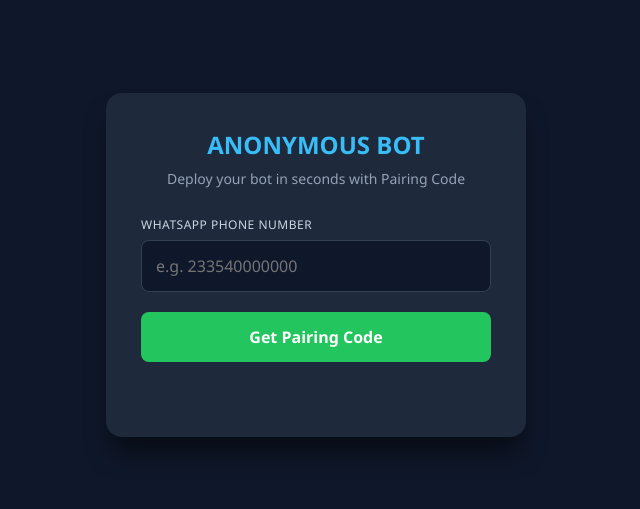
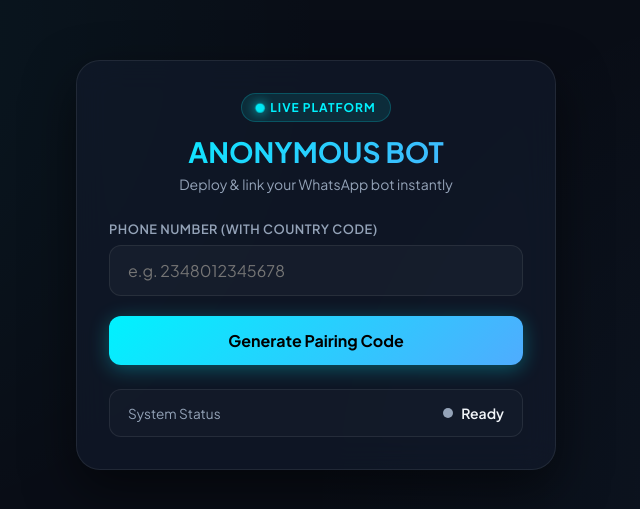
Before and after one commit to anonymousspartan635-a11y/anonymousbot, a website: page public/index.html in a window 1280 px wide. Shown: the part 135-644 px from the top of the page, without its empty margins (324-964 px from the left). Drawn offline with nearby package versions, Linux system fonts and the light colour scheme; no server answers.

Commit message:
Update index.html

```diff
--- a/public/index.html
+++ b/public/index.html
@@ -1,98 +1,340 @@
 <!DOCTYPE html>
 <html lang="en">
 <head>
-  <meta charset="UTF-8" />
-  <meta name="viewport" content="width=device-width, initial-scale=1.0" />
-  <title>ANONYMOUS BOT - WhatsApp Deployer</title>
+  <meta charset="UTF-8">
+  <meta name="viewport" content="width=device-width, initial-scale=1.0">
+  <title>ANONYMOUS BOT — Control Center</title>
   <script src="/socket.io/socket.io.js"></script>
+  <link href="https://fonts.googleapis.com/css2?family=Plus+Jakarta+Sans:wght@300;400;600;700&display=swap" rel="stylesheet">
   <style>
-    * { box-sizing: border-box; margin: 0; padding: 0; font-family: 'Segoe UI', Tahoma, Geneva, Verdana, sans-serif; }
-    body { background-color: #0f172a; color: #f8fafc; display: flex; justify-content: center; align-items: center; min-height: 100vh; padding: 20px; }
-    .container { background: #1e293b; border-radius: 16px; padding: 35px; width: 100%; max-width: 420px; box-shadow: 0 20px 25px -5px rgba(0, 0, 0, 0.5); text-align: center; }
-    h1 { font-size: 24px; color: #38bdf8; margin-bottom: 8px; }
-    p { font-size: 14px; color: #94a3b8; margin-bottom: 24px; }
-    .input-group { margin-bottom: 20px; text-align: left; }
-    label { font-size: 12px; color: #cbd5e1; text-transform: uppercase; letter-spacing: 0.5px; }
-    input { width: 100%; padding: 14px; margin-top: 6px; background: #0f172a; border: 1px solid #334155; border-radius: 8px; color: #fff; font-size: 16px; outline: none; }
-    input:focus { border-color: #38bdf8; }
-    button { width: 100%; padding: 14px; background: #22c55e; border: none; border-radius: 8px; color: #fff; font-size: 16px; font-weight: bold; cursor: pointer; transition: 0.2s; }
-    button:hover { background: #16a34a; }
-    .status-box { margin-top: 20px; font-size: 14px; color: #e2e8f0; min-height: 20px; }
-    .code-display { margin-top: 15px; font-size: 28px; font-weight: bold; letter-spacing: 6px; color: #38bdf8; background: #0f172a; padding: 15px; border-radius: 8px; border: 1px dashed #38bdf8; display: none; }
+    :root {
+      --bg: #090d16;
+      --card-bg: rgba(18, 26, 43, 0.7);
+      --border: rgba(255, 255, 255, 0.08);
+      --accent: #00f2fe;
+      --accent-gradient: linear-gradient(135deg, #00f2fe 0%, #4facfe 100%);
+      --text: #f1f5f9;
+      --text-muted: #94a3b8;
+      --success: #10b981;
+      --warning: #f59e0b;
+      --danger: #ef4444;
+    }
+
+    * {
+      box-sizing: border-box;
+      margin: 0;
+      padding: 0;
+      font-family: 'Plus Jakarta Sans', sans-serif;
+    }
+
+    body {
+      background: var(--bg);
+      color: var(--text);
+      min-height: 100vh;
+      display: flex;
+      justify-content: center;
+      align-items: center;
+      padding: 20px;
+      background-image:
+        radial-gradient(circle at 10% 20%, rgba(0, 242, 254, 0.05) 0%, transparent 40%),
+        radial-gradient(circle at 90% 80%, rgba(79, 172, 254, 0.05) 0%, transparent 40%);
+    }
+
+    .container {
+      width: 100%;
+      max-width: 480px;
+      background: var(--card-bg);
+      backdrop-filter: blur(16px);
+      border: 1px solid var(--border);
+      border-radius: 24px;
+      padding: 32px;
+      box-shadow: 0 20px 50px rgba(0, 0, 0, 0.5);
+    }
+
+    .header {
+      text-align: center;
+      margin-bottom: 28px;
+    }
+
+    .badge {
+      display: inline-flex;
+      align-items: center;
+      gap: 6px;
+      background: rgba(0, 242, 254, 0.1);
+      color: var(--accent);
+      padding: 6px 14px;
+      border-radius: 20px;
+      font-size: 0.75rem;
+      font-weight: 700;
+      letter-spacing: 1px;
+      text-transform: uppercase;
+      margin-bottom: 12px;
+      border: 1px solid rgba(0, 242, 254, 0.2);
+    }
+
+    .pulse {
+      width: 8px;
+      height: 8px;
+      background-color: var(--accent);
+      border-radius: 50%;
+      box-shadow: 0 0 10px var(--accent);
+      animation: pulse 1.5s infinite;
+    }
+
+    @keyframes pulse {
+      0% { opacity: 0.4; transform: scale(0.9); }
+      50% { opacity: 1; transform: scale(1.2); }
+      100% { opacity: 0.4; transform: scale(0.9); }
+    }
+
+    h1 {
+      font-size: 1.75rem;
+      font-weight: 700;
+      background: var(--accent-gradient);
+      -webkit-background-clip: text;
+      -webkit-text-fill-color: transparent;
+      margin-bottom: 6px;
+    }
+
+    p.subtitle {
+      color: var(--text-muted);
+      font-size: 0.875rem;
+    }
+
+    .input-group {
+      margin-bottom: 20px;
+    }
+
+    label {
+      display: block;
+      font-size: 0.8rem;
+      font-weight: 600;
+      text-transform: uppercase;
+      color: var(--text-muted);
+      margin-bottom: 8px;
+      letter-spacing: 0.5px;
+    }
+
+    input[type="tel"] {
+      width: 100%;
+      padding: 14px 18px;
+      background: rgba(255, 255, 255, 0.03);
+      border: 1px solid var(--border);
+      border-radius: 12px;
+      color: #fff;
+      font-size: 1rem;
+      outline: none;
+      transition: all 0.3s ease;
+    }
+
+    input[type="tel"]:focus {
+      border-color: var(--accent);
+      box-shadow: 0 0 15px rgba(0, 242, 254, 0.2);
+      background: rgba(255, 255, 255, 0.05);
+    }
+
+    button.btn-primary {
+      width: 100%;
+      padding: 14px;
+      background: var(--accent-gradient);
+      border: none;
+      border-radius: 12px;
+      color: #000;
+      font-weight: 700;
+      font-size: 1rem;
+      cursor: pointer;
+      transition: all 0.3s ease;
+      box-shadow: 0 4px 20px rgba(0, 242, 254, 0.3);
+    }
+
+    button.btn-primary:hover {
+      transform: translateY(-2px);
+      box-shadow: 0 6px 25px rgba(0, 242, 254, 0.5);
+    }
+
+    button.btn-primary:disabled {
+      opacity: 0.5;
+      cursor: not-allowed;
+      transform: none;
+    }
+
+    /* Pairing Code Box */
+    .code-box {
+      display: none;
+      margin-top: 24px;
+      padding: 20px;
+      background: rgba(0, 242, 254, 0.03);
+      border: 1px dashed var(--accent);
+      border-radius: 16px;
+      text-align: center;
+    }
+
+    .code-box.active {
+      display: block;
+      animation: fadeIn 0.5s ease;
+    }
+
+    .code-display {
+      font-size: 2rem;
+      font-weight: 700;
+      letter-spacing: 8px;
+      color: var(--accent);
+      margin: 12px 0;
+      font-family: monospace;
+      user-select: all;
+    }
+
+    .status-card {
+      margin-top: 24px;
+      padding: 14px 18px;
+      background: rgba(255, 255, 255, 0.02);
+      border: 1px solid var(--border);
+      border-radius: 12px;
+      display: flex;
+      justify-content: space-between;
+      align-items: center;
+    }
+
+    .status-indicator {
+      display: flex;
+      align-items: center;
+      gap: 8px;
+      font-size: 0.875rem;
+      font-weight: 600;
+    }
+
+    .dot {
+      width: 10px;
+      height: 10px;
+      border-radius: 50%;
+      background: var(--text-muted);
+    }
+
+    .dot.connected { background: var(--success); box-shadow: 0 0 10px var(--success); }
+    .dot.connecting { background: var(--warning); box-shadow: 0 0 10px var(--warning); }
+    .dot.error { background: var(--danger); box-shadow: 0 0 10px var(--danger); }
+
+    @keyframes fadeIn {
+      from { opacity: 0; transform: translateY(10px); }
+      to { opacity: 1; transform: translateY(0); }
+    }
   </style>
 </head>
 <body>
 
   <div class="container">
-    <h1>ANONYMOUS BOT</h1>
-    <p>Deploy your bot in seconds with Pairing Code</p>
-
-    <div class="input-group">
-      <label for="phoneNumber">WhatsApp Phone Number</label>
-      <input type="text" id="phoneNumber" placeholder="e.g. 233540000000" />
+    <div class="header">
+      <div class="badge">
+        <span class="pulse"></span> Live Platform
+      </div>
+      <h1>ANONYMOUS BOT</h1>
+      <p class="subtitle">Deploy & link your WhatsApp bot instantly</p>
     </div>
 
-    <button onclick="deployBot()">Get Pairing Code</button>
+    <form id="deployForm">
+      <div class="input-group">
+        <label for="phone">Phone Number (With Country Code)</label>
+        <input type="tel" id="phone" placeholder="e.g. 2348012345678" required>
+      </div>
+      <button type="submit" id="submitBtn" class="btn-primary">Generate Pairing Code</button>
+    </form>
 
-    <div id="status" class="status-box"></div>
-    <div id="codeDisplay" class="code-display"></div>
+    <div id="codeBox" class="code-box">
+      <p style="font-size: 0.8rem; color: var(--text-muted);">YOUR PAIRING CODE</p>
+      <div id="codeDisplay" class="code-display">------</div>
+      <p style="font-size: 0.75rem; color: var(--text-muted);">Open WhatsApp &gt; Linked Devices &gt; Link with phone number</p>
+    </div>
+
+    <div class="status-card">
+      <span style="color: var(--text-muted); font-size: 0.85rem;">System Status</span>
+      <div class="status-indicator">
+        <span id="statusDot" class="dot"></span>
+        <span id="statusText">Ready</span>
+      </div>
+    </div>
   </div>
 
   <script>
     const socket = io();
+    const form = document.getElementById('deployForm');
+    const phoneInput = document.getElementById('phone');
+    const submitBtn = document.getElementById('submitBtn');
+    const codeBox = document.getElementById('codeBox');
+    const codeDisplay = document.getElementById('codeDisplay');
+    const statusDot = document.getElementById('statusDot');
+    const statusText = document.getElementById('statusText');
+
     let currentSessionId = null;
 
-    async function deployBot() {
-      const phone = document.getElementById('phoneNumber').value.trim();
-      const statusBox = document.getElementById('status');
-      const codeDisplay = document.getElementById('codeDisplay');
+    form.addEventListener('submit', async (e) => {
+      e.preventDefault();
+      const phoneNumber = phoneInput.value.trim();
 
-      if (!phone) {
-        statusBox.innerText = '⚠️ Please enter a valid phone number.';
-        return;
-      }
+      if (!phoneNumber) return;
 
-      statusBox.innerText = '🔄 Requesting pairing code...';
-      codeDisplay.style.display = 'none';
+      submitBtn.disabled = true;
+      submitBtn.innerText = 'Requesting Code...';
+      statusDot.className = 'dot connecting';
+      statusText.innerText = 'Connecting...';
 
       try {
         const res = await fetch('/api/deploy', {
           method: 'POST',
           headers: { 'Content-Type': 'application/json' },
-          body: JSON.stringify({ phoneNumber: phone })
+          body: JSON.stringify({ phoneNumber })
         });
 
         const data = await res.json();
-        if (data.sessionId) {
+        if (data.success) {
           currentSessionId = data.sessionId;
         } else {
-          statusBox.innerText = '❌ Failed to initiate session.';
+          alert('Error: ' + data.error);
+          resetUI();
         }
       } catch (err) {
-        statusBox.innerText = '❌ Server error. Try again.';
+        alert('Failed to connect to server.');
+        resetUI();
       }
-    }
+    });
 
     socket.on('pairingCode', (data) => {
       if (data.sessionId === currentSessionId) {
-        document.getElementById('status').innerText = '✅ Enter this code on WhatsApp:';
-        const codeDisplay = document.getElementById('codeDisplay');
         codeDisplay.innerText = data.code;
-        codeDisplay.style.display = 'block';
+        codeBox.classList.add('active');
+        submitBtn.innerText = 'Code Generated';
+        statusDot.className = 'dot connecting';
+        statusText.innerText = 'Awaiting Link';
       }
     });
 
     socket.on('statusUpdate', (data) => {
       if (data.sessionId === currentSessionId) {
-        document.getElementById('status').innerText = 'Status: ' + data.status;
+        if (data.status === 'CONNECTED') {
+          statusDot.className = 'dot connected';
+          statusText.innerText = 'Online & Active';
+          submitBtn.innerText = 'Bot Connected!';
+        } else if (data.status === 'LOGGED_OUT') {
+          statusDot.className = 'dot error';
+          statusText.innerText = 'Disconnected';
+          resetUI();
+        }
       }
     });
 
     socket.on('botError', (data) => {
       if (data.sessionId === currentSessionId) {
-        document.getElementById('status').innerText = '❌ ' + data.message;
+        alert(data.message);
+        resetUI();
       }
     });
+
+    function resetUI() {
+      submitBtn.disabled = false;
+      submitBtn.innerText = 'Generate Pairing Code';
+      codeBox.classList.remove('active');
+      statusDot.className = 'dot';
+      statusText.innerText = 'Ready';
+    }
   </script>
 </body>
 </html>
```
